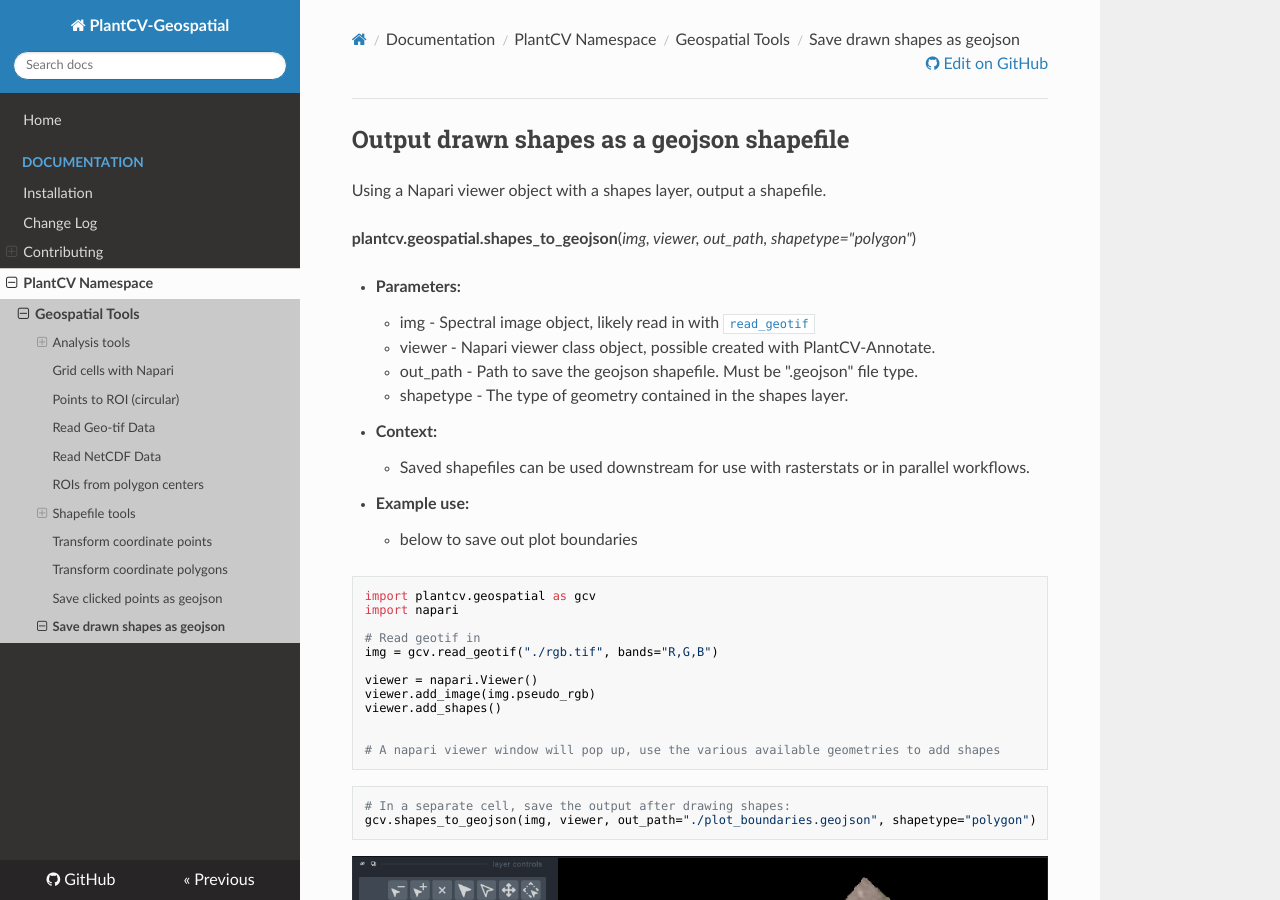
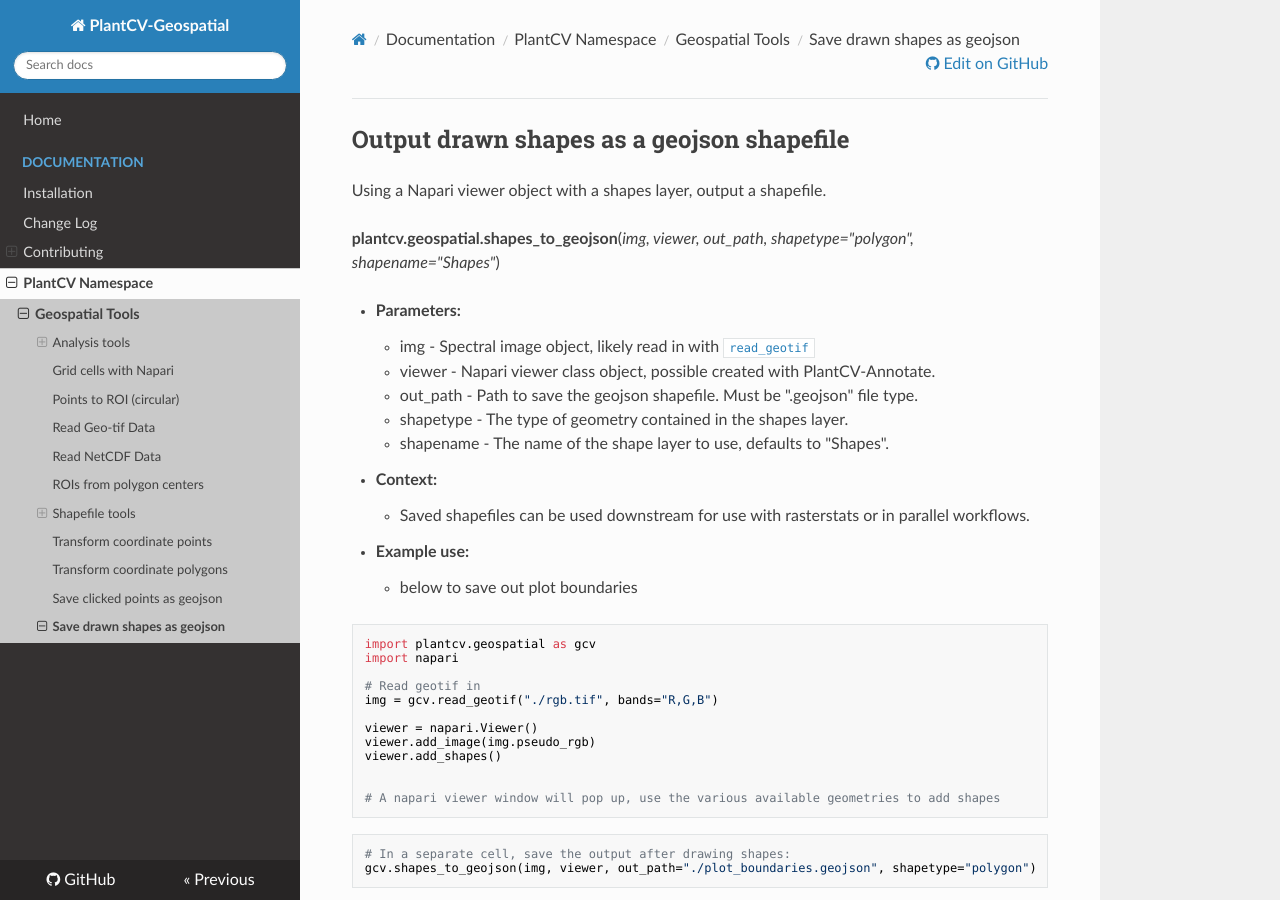
Before and after one commit to danforthcenter/plantcv-geospatial, an MkDocs documentation site: the page built from docs/shapes_to_geojson.md, in a window 1280 px wide and 900 px high. Built offline with MkDocs 1.6.1, drawn with Linux system fonts in a browser that asks for light colours; nearby versions of some CDN libraries.

Commit message:
adding shapename argument to shapes_to_geojson and defaulting to Shapes

```diff
--- a/docs/shapes_to_geojson.md
+++ b/docs/shapes_to_geojson.md
@@ -2,13 +2,14 @@
 
 Using a Napari viewer object with a shapes layer, output a shapefile.
 
-**plantcv.geospatial.shapes_to_geojson**(*img, viewer, out_path, shapetype="polygon"*)
+**plantcv.geospatial.shapes_to_geojson**(*img, viewer, out_path, shapetype="polygon", shapename="Shapes"*)
 
 - **Parameters:**
     - img - Spectral image object, likely read in with [`read_geotif`](read_geotif.md)
     - viewer - Napari viewer class object, possible created with PlantCV-Annotate.
     - out_path - Path to save the geojson shapefile. Must be ".geojson" file type.
     - shapetype - The type of geometry contained in the shapes layer.
+	- shapename - The name of the shape layer to use, defaults to "Shapes".
 
 - **Context:**
     - Saved shapefiles can be used downstream for use with rasterstats or in parallel workflows.
```
Also changed, not shown: 1 other file.
